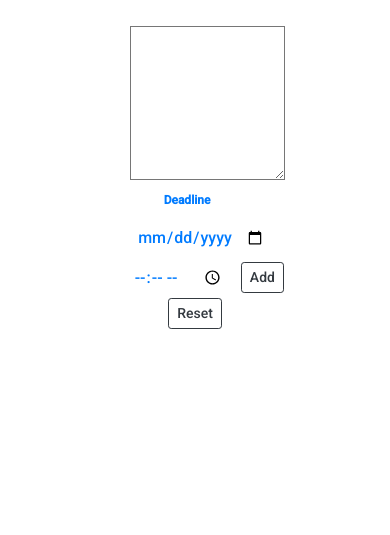
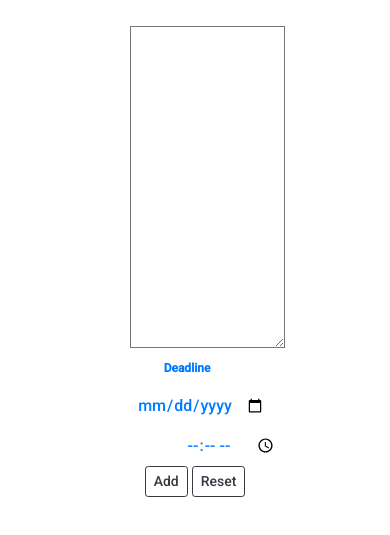
Before and after one commit to sawahreh-ali/Task-Board, a plain HTML site: page index.html in a window 390 px wide. Shown: the part 95-630 px from the top of the page. Drawn offline with nearby package versions, Linux system fonts and the light colour scheme.

Commit message:
add media query

```diff
--- a/index.html
+++ b/index.html
@@ -10,6 +10,7 @@
         integrity="sha384-Vkoo8x4CGsO3+Hhxv8T/Q5PaXtkKtu6ug5TOeNV6gBiFeWPGFN9MuhOf23Q9Ifjh"
         crossorigin="anonymous">
     <link rel="stylesheet" href="./styles/design.css">
+    <link rel="stylesheet" href="./styles/media-query.css">
     <script src="https://kit.fontawesome.com/82c7351a1b.js" crossorigin="anonymous"></script>
     <title>My Task Board</title>
 </head>
@@ -25,6 +26,7 @@
             <input type="time" class="btn btn-link" name="deadlineTime" id="deadlineTime">
             <button id="addNoteBtn" class="btn btn-outline-dark btn-sm" onclick="addNote()">Add</button>
             <button id="reset" class="btn btn-outline-dark btn-sm" onclick="reset()">Reset</button>
+            <br />
             <label id="error" hidden>Test</label>
         </div>
     </main>
--- /dev/null
+++ b/styles/media-query.css
@@ -0,0 +1,19 @@
+@media only screen and (max-width: 1199px) {
+    #deadlineTime{
+        margin-right: 10%;
+    }
+    #task-div{
+        height: 330px;
+    }
+  }
+
+  @media only screen and (max-width: 991px) {
+    #deadlineTime{
+        margin-right: 30%;
+        margin-left: 30%;
+
+    }
+    #task-div{
+        height: 460px;
+    }
+  }
```
